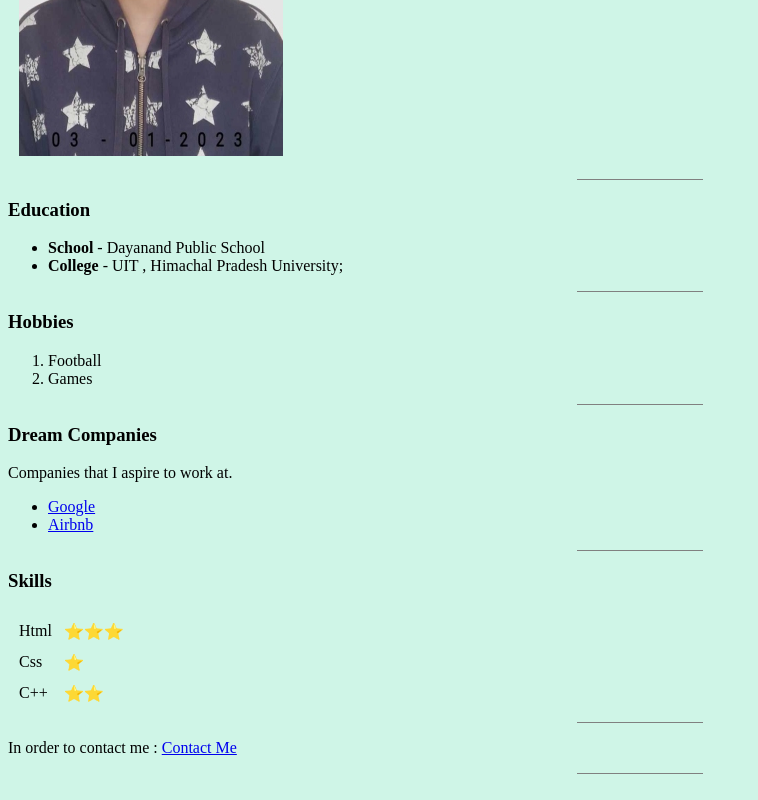
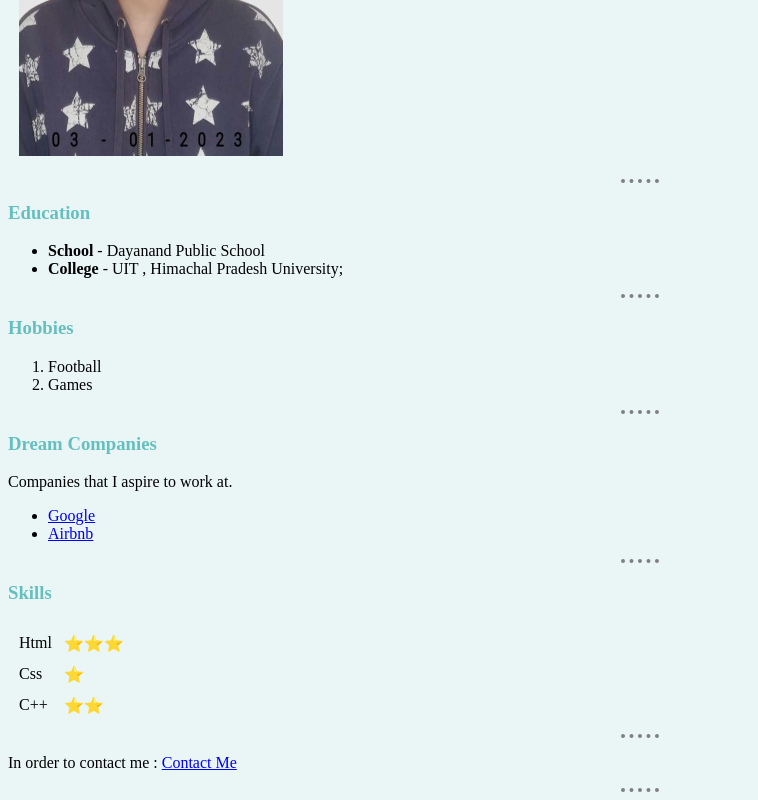
Before and after one commit to u1karshthakur/Portfolio, a plain HTML site: page index.html in a window 1280 px wide. Shown: the part 314-1114 px from the top of the page, without its empty margins (0-758 px from the left). Drawn offline with Linux system fonts and the light colour scheme.

Commit message:
Css added

```diff
--- /dev/null
+++ b/css/styles.css
@@ -0,0 +1,20 @@
+body {
+  background-color: #EAF6F6;
+}
+
+hr {
+  border-style: dotted none none none;
+  border-width: 4px;
+  border-color: grey;
+  width : 3%;
+
+
+}
+
+h1 {
+  color: #66BFBF;
+}
+
+h3 {
+  color: #66BFBF;
+}
--- a/index.html
+++ b/index.html
@@ -4,21 +4,7 @@
 <head>
   <meta charset="utf-8">
   <title>Utkarsh's Personal Site</title>
-
-  <style>
-
-    body {
-      background-color: #CFF5E7;
-    }
-
-    hr {
-      border-style : dotted none none none;
-      width : 10%;
-
-      border-color: : white ;
-    }
-
-  </style>
+  <link rel="stylesheet" href="css/styles.css">
 </head>
 
 <body >
@@ -34,7 +20,7 @@
   </table>
 
 
-  <hr size="1" noshade>
+  <hr>
   <h3>Education</h3>
   <ul>
     <li>
@@ -44,7 +30,7 @@
       <strong>College</strong> - UIT , Himachal Pradesh University;
     </li>
   </ul>
-  <hr size="1" noshade />
+  <hr>
   <h3>Hobbies</h3>
   <ol>
     <li>
@@ -54,7 +40,7 @@
       Games
     </li>
   </ol>
-  <hr size="1" noshade />
+  <hr>
   <h3>Dream Companies</h3>
   <p>
     Companies that I aspire to work at.
@@ -68,7 +54,7 @@
     </li>
   </ul>
 
-  <hr size=" 1 " noshade />
+  <hr>
   <h3>Skills</h3>
   <table cellspacing="10">
     <tr>
@@ -87,9 +73,9 @@
 
 
   </table>
-  <hr size=" 1" noshade>
+  <hr>
   <p>In order to contact me : <a href="contact_me.html">Contact Me</a></p>
-  <hr size="1" noshade>
+  <hr>
 
 
 
```
Also changed, not shown: contact_me.html (+3 -2 lines).
